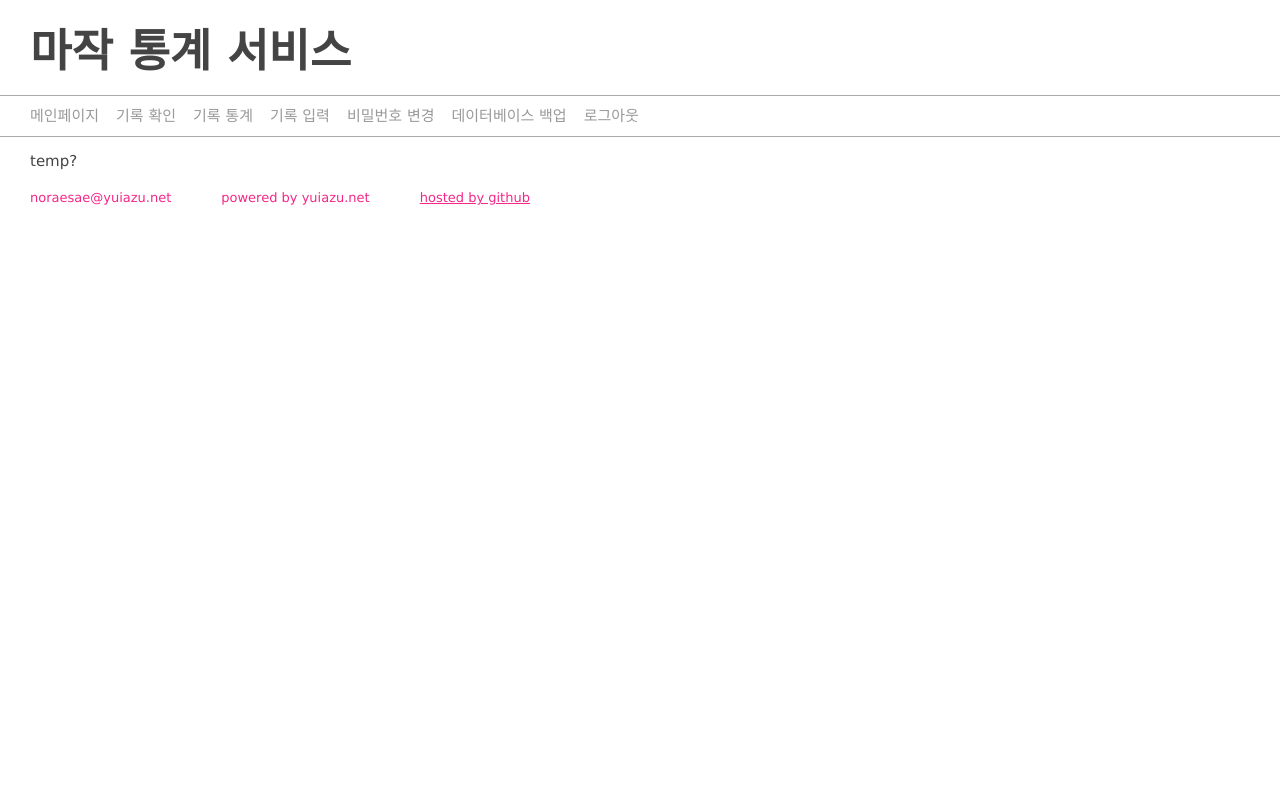
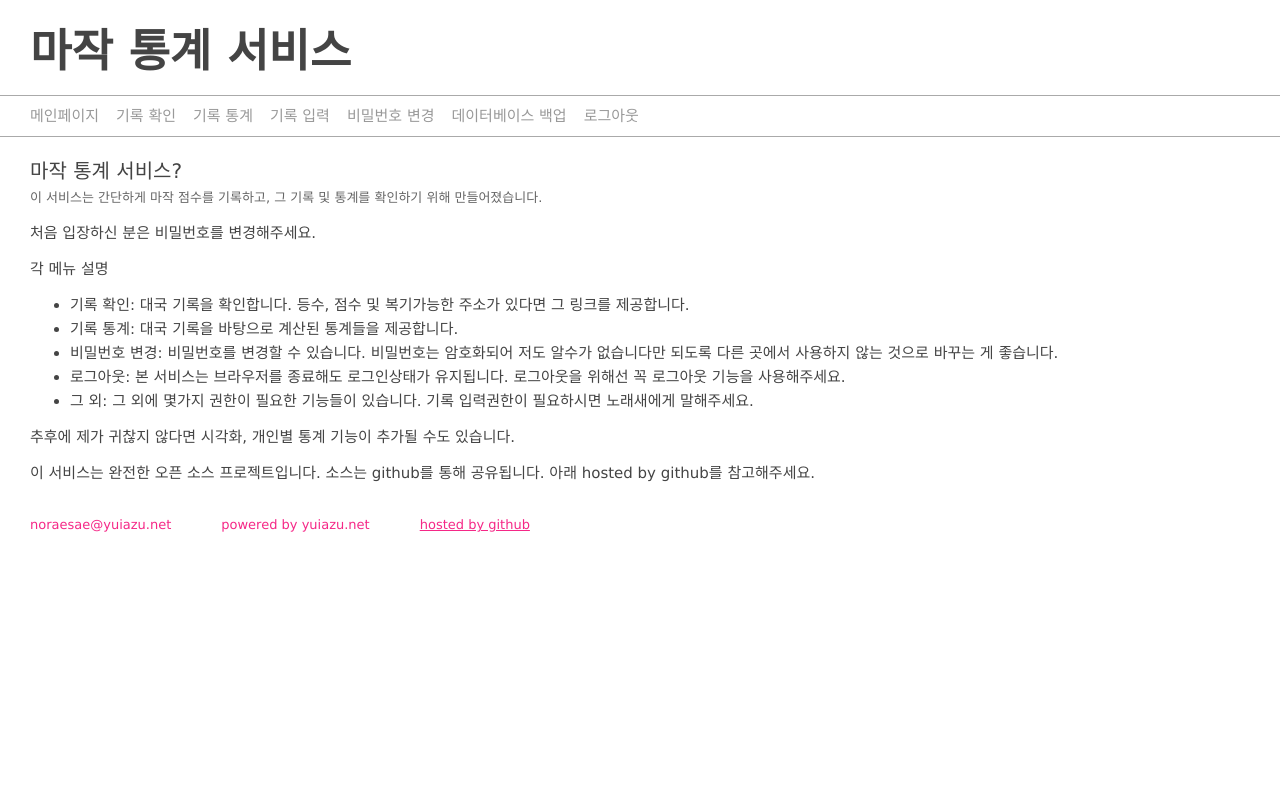
Before and after one commit to hatashiro/mahjong-statistics, a Django app: page / in a window 1280 px wide. Run offline with Django 3.2, Linux system fonts and the light colour scheme; the visitor is signed in with stand-in values (Sample User, id 1); some libraries are stand-ins or nearby versions.

Commit message:
Update the index page.
Committed by noraesae.

```diff
--- a/mahjong/templates/pages/index.html
+++ b/mahjong/templates/pages/index.html
@@ -1,4 +1,23 @@
 {% extends "base.html" %}
+{% block header %}
+    <style>
+        p { color: #444; }
+        ul {}
+        ul li {margin-top:3px; margin-bottom:3px;}
+    </style>
+{% endblock %}
 {% block contents %}
-    <div>temp?</div>
+    <div class='subtitle'>마작 통계 서비스?</div>
+    <div class='description'>이 서비스는 간단하게 마작 점수를 기록하고, 그 기록 및 통계를 확인하기 위해 만들어졌습니다.</div>
+    <p>처음 입장하신 분은 비밀번호를 변경해주세요.</p>
+    <p>각 메뉴 설명<p>
+    <ul>
+        <li>기록 확인: 대국 기록을 확인합니다. 등수, 점수 및 복기가능한 주소가 있다면 그 링크를 제공합니다.</li>
+        <li>기록 통계: 대국 기록을 바탕으로 계산된 통계들을 제공합니다.</li>
+        <li>비밀번호 변경: 비밀번호를 변경할 수 있습니다. 비밀번호는 암호화되어 저도 알수가 없습니다만 되도록 다른 곳에서 사용하지 않는 것으로 바꾸는 게 좋습니다.</li>
+        <li>로그아웃: 본 서비스는 브라우저를 종료해도 로그인상태가 유지됩니다. 로그아웃을 위해선 꼭 로그아웃 기능을 사용해주세요.</li>
+        <li>그 외: 그 외에 몇가지 권한이 필요한 기능들이 있습니다. 기록 입력권한이 필요하시면 노래새에게 말해주세요.</li>
+    </ul>
+    <p>추후에 제가 귀찮지 않다면 시각화, 개인별 통계 기능이 추가될 수도 있습니다.</p>
+    <p>이 서비스는 완전한 오픈 소스 프로젝트입니다. 소스는 github를 통해 공유됩니다. 아래 hosted by github를 참고해주세요.</p>
 {% endblock %}
```
